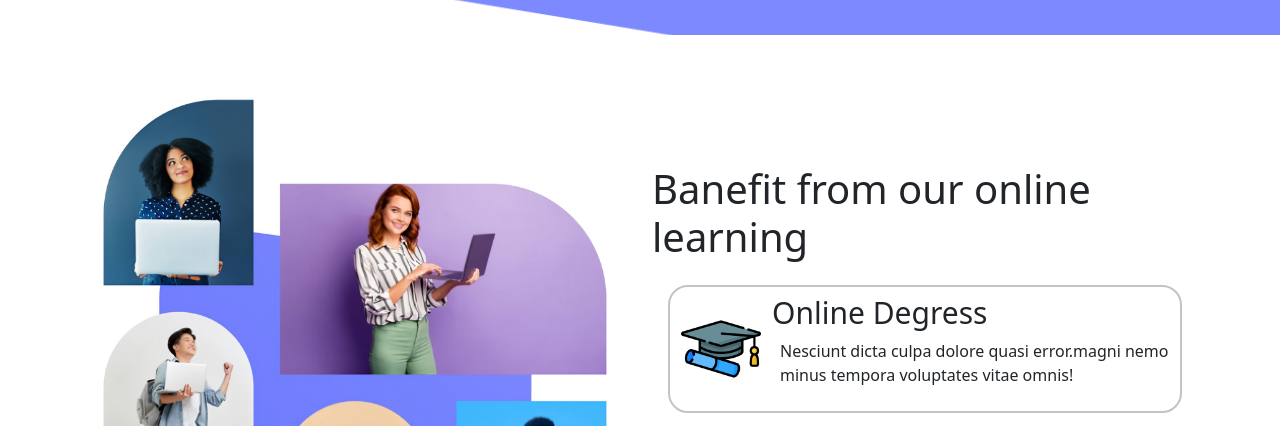
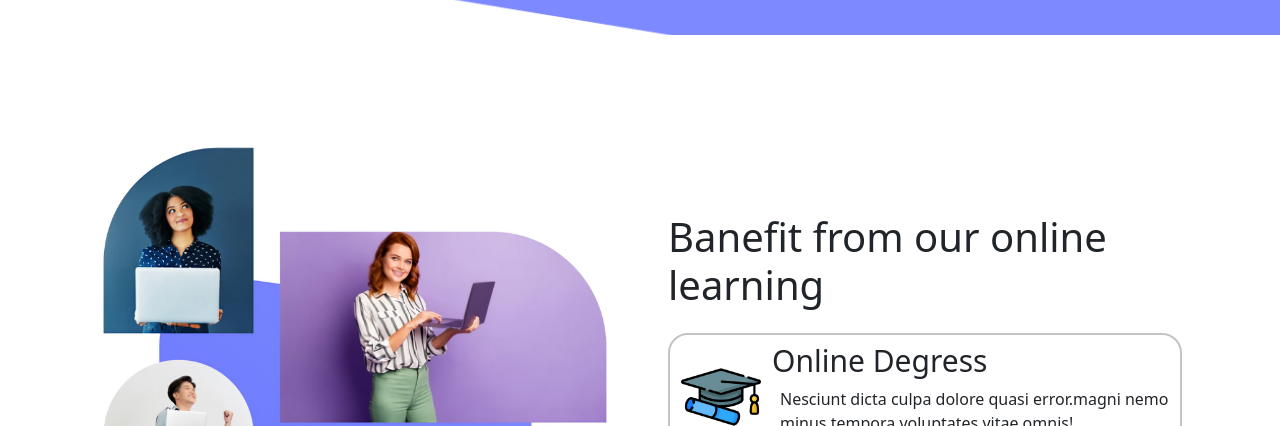
Before and after one commit to Jishandiwan/eduo-jd, a plain HTML site: page index.html in a window 1280 px wide. Shown: the part 794-1220 px from the top of the page. Drawn offline with nearby package versions, Linux system fonts and the light colour scheme.

Commit message:
Add files via upload

```diff
--- a/index.html
+++ b/index.html
@@ -199,7 +199,7 @@
 
         <div class="row d-flex align-items-center justify-content-center">
 
-          <div class="col-lg-6 d-flex align-items-center justify-content-center" data-aos="fade-right"  data-aos-offset="200" data-aos-duration="2000">
+          <div class="col-lg-6 mt-5 d-flex align-items-center justify-content-center" data-aos="fade-right"  data-aos-offset="200" data-aos-duration="2000">
 
            <img class="sec-img" src="img/second-sec (1).png" style="height: 700px;" alt="">
 
@@ -207,9 +207,9 @@
 
 
 
-          <div class="col-lg-6 d-flex align-items-start justify-content-center flex-column" data-aos="fade-left"  data-aos-offset="200" data-aos-duration="2000">
+          <div class="col-lg-6 mt-5 d-flex align-items-start justify-content-center flex-column" data-aos="fade-left"  data-aos-offset="200" data-aos-duration="2000">
 
-            <h1>Banefit from our online <br> learning</h1>
+            <h1 class="ms-3">Banefit from our online <br> learning</h1>
 
             <!-- 2 sec card -->
 
```
